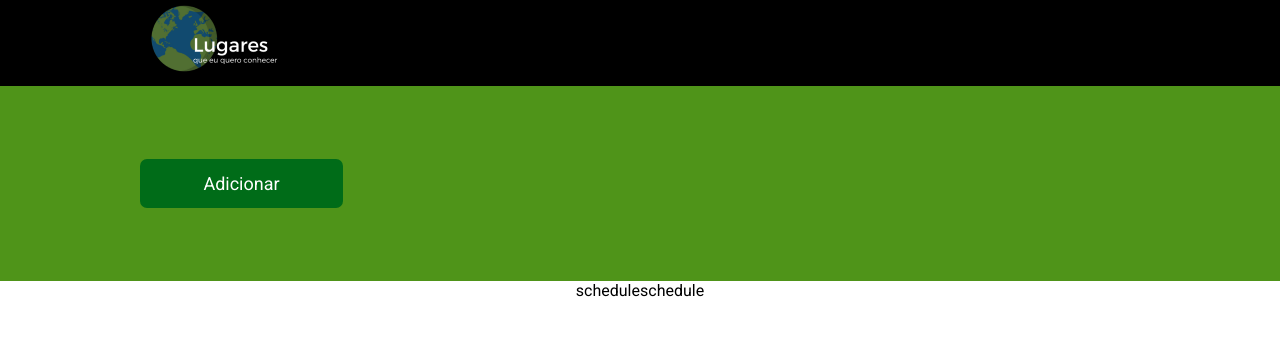
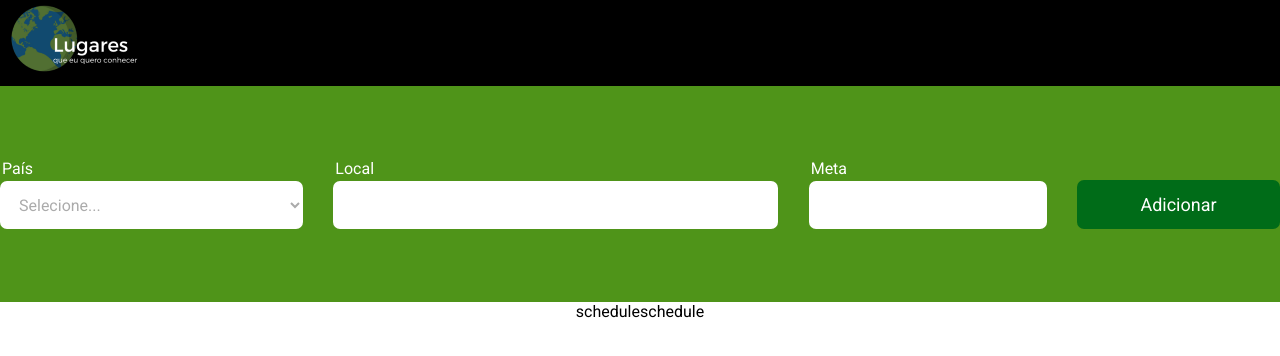
Before and after one commit to ClubPetro/frontend-challenge, a React (Create React App) app in the folder frontend/: page / in a window 1280 px wide. Shown: the top 356 px of the page. Built offline with nearby package versions, Linux system fonts and the light colour scheme.

Commit message:
input section is done

```diff
--- a/frontend/src/components/header/styles.ts
+++ b/frontend/src/components/header/styles.ts
@@ -4,7 +4,7 @@ export const Wrapper = styled.header`
     background-color: #000000;
 
     & > main {
-        max-width: 1000px;
+        max-width: 1440px;
         margin: 0 auto;
     }
 `;
--- /dev/null
+++ b/frontend/src/components/selectInput/index.tsx
@@ -0,0 +1,32 @@
+import React from 'react';
+import Select from './styles';
+
+interface SelectInputProps extends React.HTMLProps<HTMLSelectElement> {
+    options: string[];
+    textLabel?: string;
+}
+
+const SelectInput = ({
+    options,
+    onChange,
+    value,
+    textLabel,
+}: SelectInputProps): React.ReactElement => {
+    return (
+        <Select>
+            <p>{textLabel}</p>
+            <select onChange={onChange} value={value}>
+                <option value="">Selecione...</option>
+                {options.map(item => (
+                    <option value={item}>{item}</option>
+                ))}
+            </select>
+        </Select>
+    );
+};
+
+SelectInput.defaultProps = {
+    textLabel: null,
+};
+
+export default SelectInput;
--- /dev/null
+++ b/frontend/src/components/selectInput/styles.ts
@@ -0,0 +1,27 @@
+import styled from 'styled-components';
+import Colors from '../../styles/colors';
+
+const Select = styled.div`
+    & > p {
+        color: #ffffff;
+        margin-bottom: 3px;
+        padding-left: 2px;
+    }
+    & > select {
+        width: 303px;
+        height: 48px;
+        background: #ffffff;
+        border-radius: 7px;
+        border: 0;
+        padding: 15px;
+
+        font-family: Roboto;
+        font-style: normal;
+        font-weight: normal;
+        font-size: 16px;
+        line-height: 19px;
+        color: ${Colors.grayColors.gray1};
+    }
+`;
+
+export default Select;
--- /dev/null
+++ b/frontend/src/components/textInput/index.tsx
@@ -0,0 +1,26 @@
+import React from 'react';
+import TextInputWrapper from './styles';
+
+interface TextInputProps extends React.HTMLProps<HTMLInputElement> {
+    textLabel?: string;
+    inputSize: 'medium' | 'large';
+}
+
+const TextInput = ({
+    textLabel,
+    value,
+    inputSize,
+}: TextInputProps): React.ReactElement => {
+    return (
+        <TextInputWrapper inputSize={inputSize}>
+            <p>{textLabel}</p>
+            <input type="text" value={value} />
+        </TextInputWrapper>
+    );
+};
+
+TextInput.defaultProps = {
+    textLabel: null,
+};
+
+export default TextInput;
--- /dev/null
+++ b/frontend/src/components/textInput/styles.ts
@@ -0,0 +1,28 @@
+import styled from 'styled-components';
+import Colors from '../../styles/colors';
+
+const TextInputWrapper = styled.div<{ inputSize: string }>`
+    & > p {
+        color: #ffffff;
+        margin-bottom: 3px;
+        padding-left: 2px;
+    }
+
+    & > input {
+        width: ${props => (props.inputSize === 'large' ? '445px' : '238px')};
+        height: 48px;
+        background: #ffffff;
+        border-radius: 7px;
+        border: 0;
+        padding: 18px;
+
+        font-family: Roboto;
+        font-style: normal;
+        font-weight: normal;
+        font-size: 16px;
+        line-height: 19px;
+        color: ${Colors.grayColors.gray1};
+    }
+`;
+
+export default TextInputWrapper;
--- a/frontend/src/pages/home/index.tsx
+++ b/frontend/src/pages/home/index.tsx
@@ -1,5 +1,7 @@
 import React from 'react';
 import Button from '../../components/button';
+import SelectInput from '../../components/selectInput';
+import TextInput from '../../components/textInput';
 import { InputSection, ScheduleSection, Wrapper } from './styles';
 
 const Home = (): React.ReactElement => {
@@ -7,6 +9,12 @@ const Home = (): React.ReactElement => {
         <Wrapper>
             <InputSection>
                 <main>
+                    <SelectInput
+                        options={['Brasil', 'Portugal']}
+                        textLabel="País"
+                    />
+                    <TextInput inputSize="large" textLabel="Local" />
+                    <TextInput inputSize="medium" textLabel="Meta" />
                     <Button>Adicionar</Button>
                 </main>
             </InputSection>
--- a/frontend/src/pages/home/styles.ts
+++ b/frontend/src/pages/home/styles.ts
@@ -12,13 +12,15 @@ export const InputSection = styled.section`
     & > main {
         display: flex;
         padding: 73px 0px;
-        max-width: 1000px;
+        max-width: 1440px;
         margin: 0 auto;
+        justify-content: space-between;
+        align-items: flex-end;
     }
 `;
 
 export const ScheduleSection = styled.section`
-    max-width: 1000px;
+    max-width: 1440px;
     margin: 0 auto;
     display: flex;
     flex-wrap: wrap;
```
